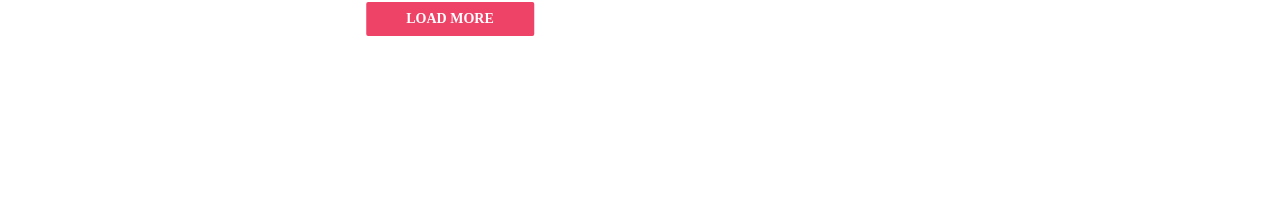
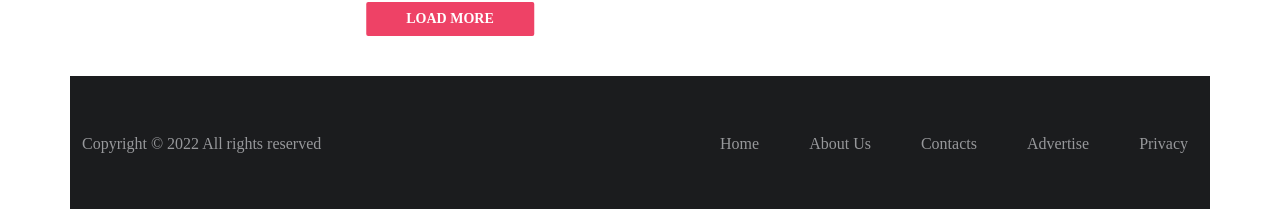
Before and after one commit to halikali/ts-blog, a React (Create React App) app: page / in a window 1280 px wide. Shown: the part 4491-4700 px from the top of the page. Before the commit the page ends 4567 px from the top, so only its background shows below. Built offline with nearby package versions, Linux system fonts and the light colour scheme.

Commit message:
complete footer component

```diff
--- a/src/components/Footer/Footer.tsx
+++ b/src/components/Footer/Footer.tsx
@@ -1,7 +1,32 @@
 import "./Footer.scss";
 
 const Footer = () => {
-  return <footer className="container"></footer>;
+  return (
+    <footer className="container footer">
+      <div className="footer__body">
+        <p>Copyright &copy; {new Date().getFullYear()} All rights reserved</p>
+        <nav>
+          <ul className="footer__list-wrapper">
+            <li className="footer__list-item">
+              <a href="">Home</a>{" "}
+            </li>
+            <li className="footer__list-item">
+              <a href="">About Us</a>{" "}
+            </li>
+            <li className="footer__list-item">
+              <a href="">Contacts</a>{" "}
+            </li>
+            <li className="footer__list-item">
+              <a href="">Advertise</a>{" "}
+            </li>
+            <li className="footer__list-item">
+              <a href="">Privacy</a>{" "}
+            </li>
+          </ul>
+        </nav>
+      </div>
+    </footer>
+  );
 };
 
 export default Footer;
```
